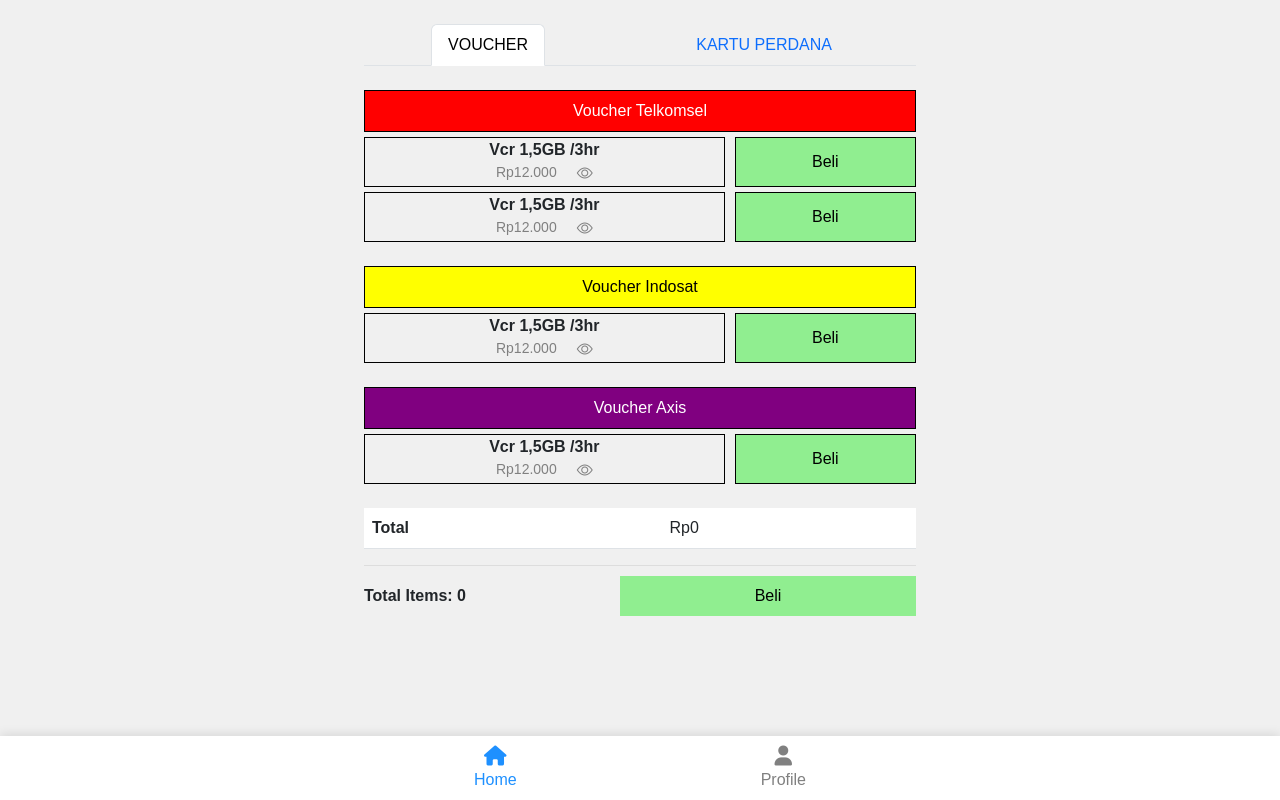
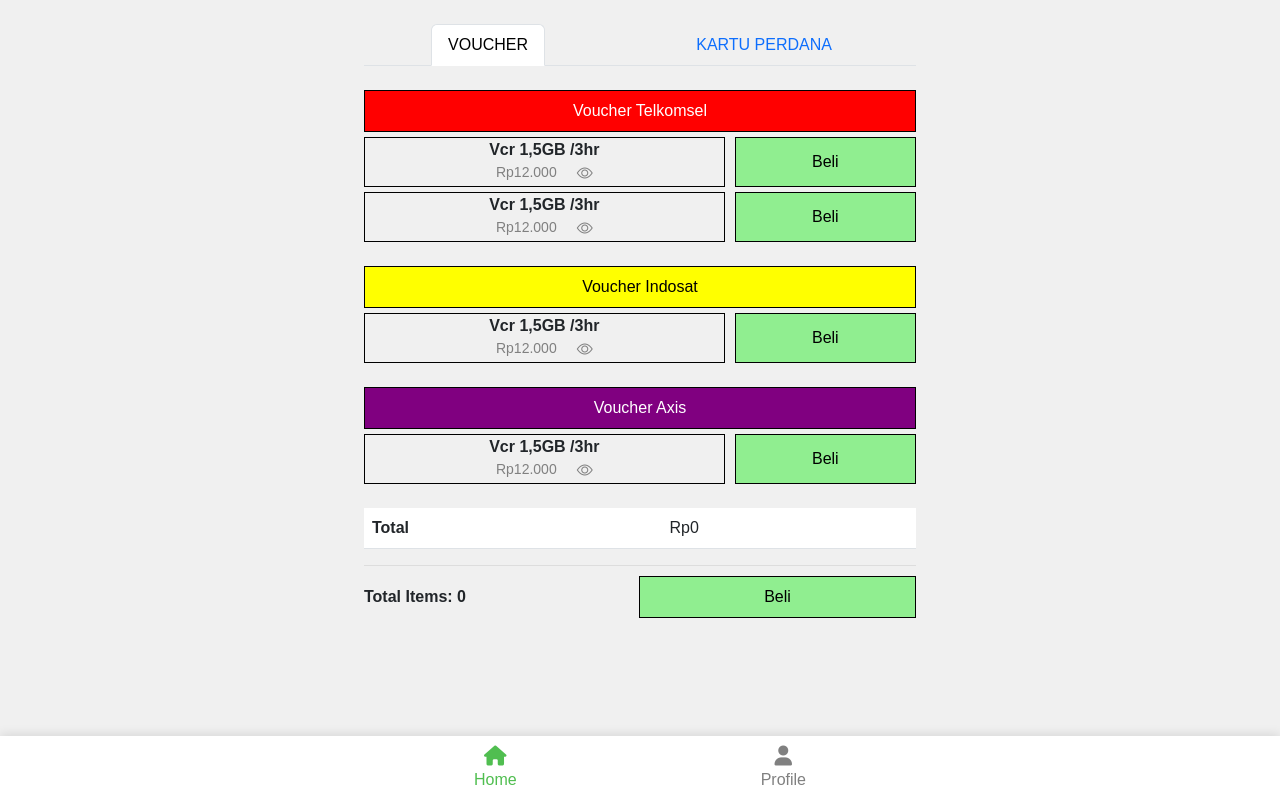
Before and after one commit to EVERY-BYTE/IU-VOUCHER, a plain HTML site: page index.html in a window 1280 px wide. Drawn offline with nearby package versions, Linux system fonts and the light colour scheme.

Commit message:
update navigation

```diff
--- a/css/styles.css
+++ b/css/styles.css
@@ -4,7 +4,7 @@
   --indosat-color: yellow;
   --axis-color: purple;
   --button-color: lightgreen;
-  --nav-active-color: dodgerblue;
+  --nav-active-color: rgb(80, 190, 80);
   --nav-inactive-color: gray;
   --font-size-normal: 16px;
   --font-size-large: 18px;
@@ -37,6 +37,7 @@ body {
   background-color: var(--axis-color);
 }
 
+/* voucher card */
 .voucher-card {
   display: flex;
   align-items: center;
@@ -85,7 +86,6 @@ body {
 }
 
 .quantity-control button {
-  /* border: solid 1px var(--border-color); */
   border: none;
   padding: 12px 20px;
   cursor: pointer;
@@ -112,6 +112,7 @@ body {
   padding: 8px 20px;
 }
 
+/* bottom navigation */
 .bottom-nav {
   text-align: center;
   background-color: white;
@@ -164,7 +165,7 @@ body {
 }
 
 .contact-info i {
-  color: #25d366; /* WhatsApp Green */
+  color: #25d366;
 }
 
 .btn-profile {
@@ -183,12 +184,12 @@ body {
 /* Media Query for Desktop */
 @media (min-width: 768px) {
   .container {
-    max-width: 600px; /* Adjust the max-width as needed */
-    margin: 0 auto; /* Center the container */
+    max-width: 600px;
+    margin: 0 auto;
   }
 
   .profile-container {
-    max-width: 500px; /* Ensure profile container doesn't stretch too wide */
+    max-width: 500px;
     margin: 20px auto;
   }
 }
--- a/home.html
+++ b/home.html
@@ -122,9 +122,11 @@
           <div class="total-items" style="flex: 1">
             Total Items: <span id="total-items">0</span>
           </div>
-          <button class="btn-beli" style="flex: 1" id="final-buy-button">
-            Beli
-          </button>
+          <div class="btn-container">
+            <button class="btn-beli" style="flex: 1" id="final-buy-button">
+              Beli
+            </button>
+          </div>
         </div>
       </div>
     </div>
```
